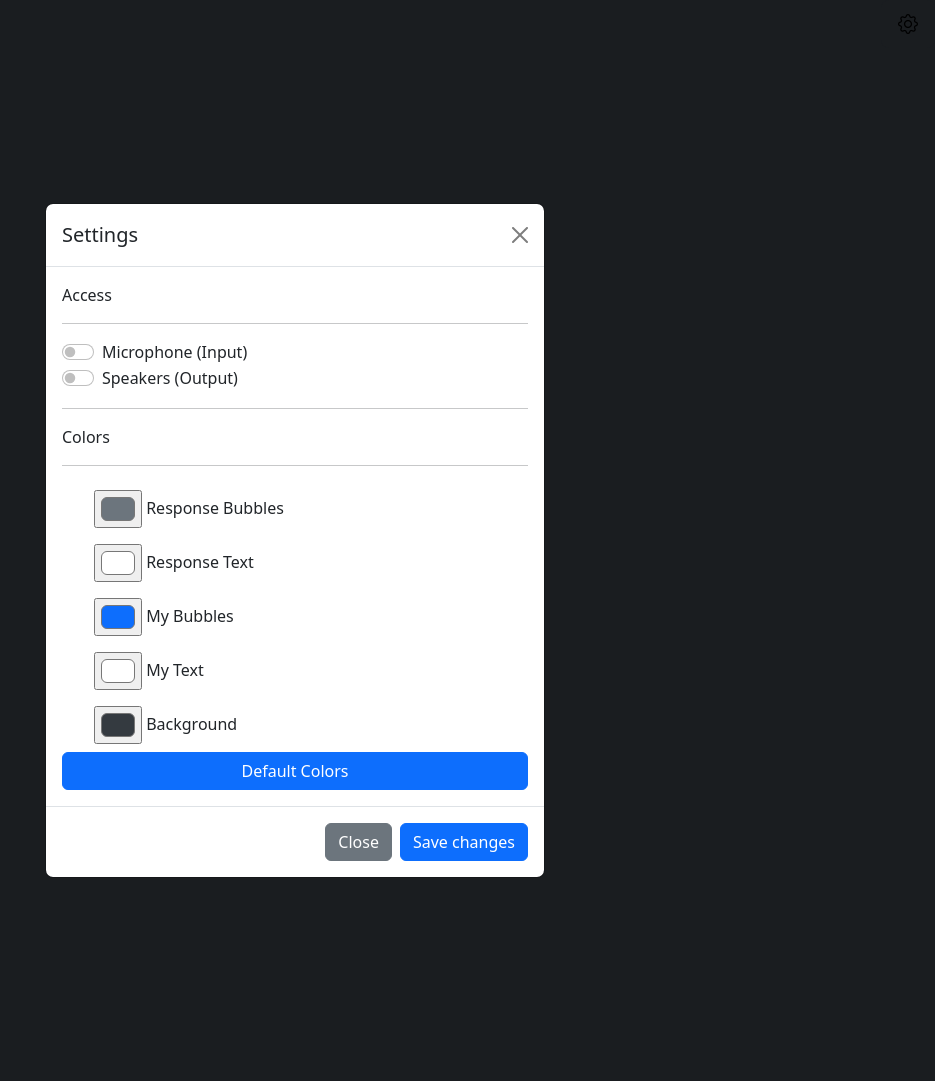
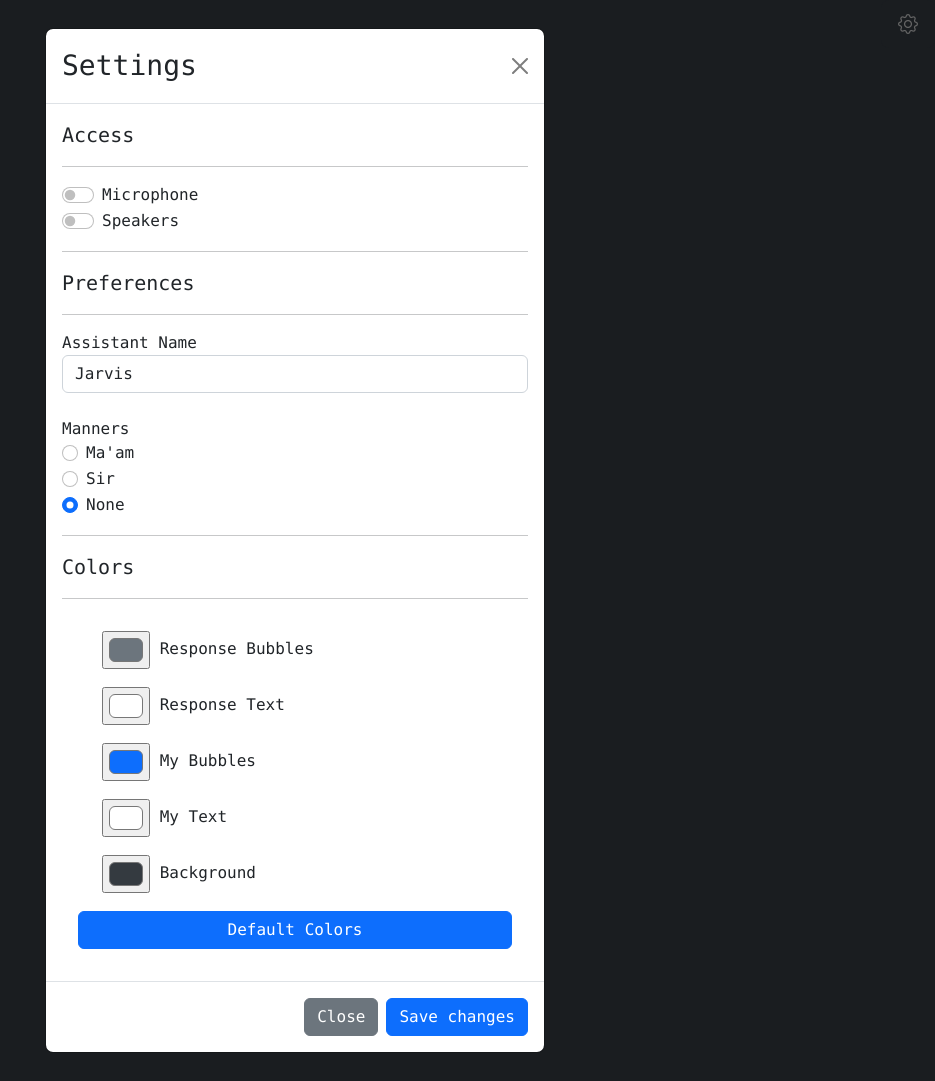
Before and after one commit to averyschreiner/virtual-assistant, a Flask app: page / in a window 1280 px wide. Shown: the whole page, without its empty margins (345-1280 px from the left). Run offline with Flask 2, Linux system fonts and the light colour scheme.

Commit message:
3.5 turbo, preferences, code with copy button, more

````diff
--- a/app.py
+++ b/app.py
@@ -1,6 +1,7 @@
-from flask import Flask, render_template
+from flask import Flask, render_template, request
 from gpt import text_response
 from speech import gen_speech
+import json
 
 app = Flask(__name__)
 
@@ -8,9 +9,11 @@ app = Flask(__name__)
 def home():
     return render_template('index.html')
 
-@app.route('/<arg>', methods = ['POST', 'GET'])
-def run_py(arg):
-    return text_response(arg)
+@app.route('/chat', methods=['POST'])
+def chat():
+    messages_str = request.data.decode('utf-8')
+    messages = json.loads(messages_str)
+    return (text_response(messages))
 
 @app.route('/speak/<text>')
 def speak(text):
--- a/static/my.js
+++ b/static/my.js
@@ -11,6 +11,7 @@ let isInitialPrompt = true
 let hasAttention = false
 let micAllowed = false
 let speakersAllowed = false
+let iconColor = '#c8c8c8'
 let responseBubbleColor = '#6c757d'
 let responseTextColor = '#ffffff'
 let myBubbleColor = '#0d6efd'
@@ -18,21 +19,29 @@ let myTextColor = '#ffffff'
 let bgColor = '#343a40'
 let finalText = ''
 let convo = document.getElementById('convo')
+let settingsModal = document.getElementById('modal')
 let notAllowed = ['Tab','Shift','Control','Alt','CapsLock','Insert','Home','PageUp','PageDown','ArrowUp',
 'ArrowDown','ArrowLeft','ArrowRight','Meta','Escape','F1','F2','F3','F4','F5','F6','F7','F8','F9','F10','F11',
-'F12','Delete','Backspace',' ']
+'F12','Delete','Backspace',' ', '\\']
+let assistantName = 'Jarvis'
+let sysMessage = [{"role": "system", "content": `You are ${assistantName}, a knowledgable AI assistant that answers questions precisely and to the best of your ability.`}]
+let messages = []
+let addressPref = ''
+let codeCellNum = 0
 
 // mic input
 recognition.addEventListener('result', e => {
+    if (settingsModal.style.display === "none") {
         const transcript = Array.from(e.results)
             .map(result => result[0])
             .map(result => result.transcript)
             .join('')
 
-        // only take input after name has been called
-        if (transcript.includes('Hey Joe')) {
+        // only take input after name/nickname has been called
+        if (transcript.includes(assistantName)) {
             hasAttention = true
             if (isInitialPrompt) {
+                createResponseMessage(acknowledge())
                 createInputMessage('')
             }
 
@@ -42,7 +51,8 @@ recognition.addEventListener('result', e => {
             }
 
             // fill the message box with spoken text
-            bubble.textContent = transcript.slice(transcript.lastIndexOf('Hey Joe') + 'Hey Joe'.length + 1)
+            bubble.textContent = transcript.slice(transcript.lastIndexOf(assistantName) + assistantName.length + 1)
+            scrollToBottom()
             finalText = bubble.textContent + ' '
 
             // start a new timer before submission
@@ -55,6 +65,7 @@ recognition.addEventListener('result', e => {
         else if (hasAttention) {
             // fill message with spoken text
             bubble.textContent = finalText + ' ' + transcript + ' '
+            scrollToBottom()
 
             // track final text
             if (e.results[0].isFinal) {
@@ -69,10 +80,12 @@ recognition.addEventListener('result', e => {
                 get_response()
             }, 2000)
         }
+    }
 })
 
 // keyboard input
 document.addEventListener('keydown', function(e) {
+    if (settingsModal.style.display === "none") {
         if (e.key == 'Enter') {
             e.preventDefault()
             lastSpoke = Date.now()
@@ -86,10 +99,12 @@ document.addEventListener('keydown', function(e) {
 
             if (!notAllowed.includes(e.key)) {
                 bubble.textContent += e.key
+                scrollToBottom()
             }
             else if (e.key === ' ') {
                 e.preventDefault()
                 bubble.innerHTML += ' '
+                scrollToBottom()
             }
             else if (e.key === 'Backspace') {
                 bubble.textContent = bubble.textContent.substring(0, bubble.textContent.length-1)
@@ -100,31 +115,42 @@ document.addEventListener('keydown', function(e) {
                 isInitialPrompt = true
             }
         }
+    }
 })
 
-// text response from davinci
+// text response from gpt-3.5-turbo
 function get_response() {
     hasAttention = false
     finalText = ''
-    if (bubble.textContent !== '') {
+    if (bubble.textContent !== '' && !isInitialPrompt) {
         arg = String(bubble.textContent)
-        fetch('/' + arg)
+        pushMessage({'role': 'user', 'content': arg})
+
+        fetch('/chat', {
+            method: 'POST',
+            headers: {'Content-Type': 'application/json'},
+            body: JSON.stringify(sysMessage.concat(messages))
+        })
         .then(response => response.text())
         .then(result => {
-                // speak response
-                if (speakersAllowed) {
-                    get_speech(result)
+            pushMessage({'role': 'assistant', 'content': result})
+            responses = result.split('```')
+
+            for (let i = 0; i < responses.length; i++) {
+                if (i % 2 == 0) {
+                    if (speakersAllowed) {get_speech(responses[i])}
+                    createResponseMessage(responses[i])
                 }
-
-                // add response to screen
-                createResponseMessage(result)
+                else {
+                    createCodeBlock(responses[i])
+                }
+            }
         })
-            .catch(error => {
-                console.error(error)
-            })
+        .catch(error => console.error(error))
     }
     else {
         convo.removeChild(message)
+        createResponseMessage('Going idle.')
         isInitialPrompt = true
     }
 }
@@ -149,7 +175,7 @@ function createInputMessage(text) {
 
     // p element
     bubble = document.createElement('div')
-    bubble.classList.add('card', 'fs-1', 'p-2', 'rounded-4', 'text-wrap', 'myInput')
+    bubble.classList.add('card', 'fs-3', 'p-3', 'rounded-4', 'text-wrap', 'myInput')
     bubble.textContent = text
     bubble.style.maxWidth = '70%'
     bubble.style.backgroundColor = myBubbleColor
@@ -158,7 +184,6 @@ function createInputMessage(text) {
     // attach to dom
     message.appendChild(bubble)
     convo.appendChild(message)
-    scrollToBottom()
     isInitialPrompt = false
 }
 
@@ -169,18 +194,62 @@ function createResponseMessage(text) {
     message.classList.add('d-flex', 'justify-content-start', 'mb-3')
 
     // p element
-    bubble = document.createElement('div')
-    bubble.classList.add('card', 'fs-1', 'p-2', 'rounded-4', 'text-wrap', 'response')
-    bubble.textContent = text
+    bubble = document.createElement('pre')
+    bubble.classList.add('card', 'fs-3', 'p-3', 'rounded-4', 'text-wrap', 'response')
+    bubble.innerText = text.replace("<br>", "")
     bubble.style.maxWidth = '70%'
     bubble.style.backgroundColor = responseBubbleColor
     bubble.style.color = responseTextColor
+    bubble.style.overflowWrap = 'break-word'
 
     // attach to dom
     message.appendChild(bubble)
     convo.appendChild(message)
     scrollToBottom()
     isInitialPrompt = true
+}
+
+function createCodeBlock(text) {
+    // message creation
+    message = document.createElement('div')
+    message.classList.add('d-flex', 'justify-content-start', 'mb-3')
+
+    // p element
+    bubble = document.createElement('div')
+    bubble.classList.add('card', 'fs-3', 'p-3', 'rounded-4', 'text-wrap', 'response')
+    bubble.style.width = '70%'
+    bubble.style.backgroundColor = responseBubbleColor
+    bubble.style.color = responseTextColor
+    bubble.innerHTML = `<pre><code id=codeCell${codeCellNum}> ${text} </code></pre>`
+
+    // copy button
+    copyBtn = document.createElement('button')
+    copyBtn.classList.add('btn', 'btn-secondary', 'btn-block', 'rounded-pill')
+    copyBtn.innerHTML = 'Copy <i class="bi bi-clipboard"></i>'
+    copyBtn.addEventListener('click', (event) => {
+        console.log(event.target.previousElementSibling.textContent)
+        navigator.clipboard.writeText(event.target.previousElementSibling.textContent)
+    })
+
+    // attach to dom
+    bubble.appendChild(copyBtn)
+    message.appendChild(bubble)
+    convo.appendChild(message)
+    scrollToBottom()
+    isInitialPrompt = true
+    codeCellNum += 1
+}
+
+function acknowledge() {
+    let acknowledgements = ['How can I help you, ', 'How may I assist you, ', 'Yes ', 'Hello, how can I help you ', 'What can I  do for you ', 'Yes ']
+    let acknowledgementsNone = ["What's up?", "How can I help you?", "How may I assist you today?", "What can I help you with?", "What can I do for you?"]
+
+    if (addressPref == '') {
+        return acknowledgementsNone[Math.floor(Math.random() * acknowledgementsNone.length)]
+    }
+    else {
+        return acknowledgements[Math.floor(Math.random() * acknowledgements.length)] + addressPref + '?'
+    }
 }
 
 // adjust to bottom (most recent) of convo
@@ -191,36 +260,59 @@ function scrollToBottom() {
 // user changed settings
 function updateSettings() {
     // gather info from modal
+    // access
     micAllowed = document.getElementById('allowMic').checked
     speakersAllowed = document.getElementById('allowSpeakers').checked
+
+    // preferences
+    assistantName = document.getElementById('name').value
+    sysMessage = [{"role": "system", "content": `You are ${assistantName}, a knowledgable AI assistant that answers questions precisely and to the best of your ability.`}]
+
+    if (document.getElementById("ma'am").checked) {
+        addressPref = "ma'am"
+    }
+    else if (document.getElementById("sir").checked) {
+        addressPref = 'sir'
+    }
+    else {
+        addressPref = ''
+    }
+
+    // colors
     responseBubbleColor = document.getElementById('responseBubble').value
     responseTextColor = document.getElementById('responseText').value
     myBubbleColor = document.getElementById('myBubble').value
     myTextColor = document.getElementById('myText').value
     bgColor = document.getElementById('bgColor').value
+    iconColor = document.getElementById('settings-icon').style.color
+    responseBubbles = document.getElementsByClassName('response')
+    myBubbles = document.getElementsByClassName('myInput')
 
-    // gather bubbles
-    let responseBubbles = document.getElementsByClassName('response')
-    let myBubbles = document.getElementsByClassName('myInput')
+    // mic access
+    if (micAllowed) {
+        try {
+            recognition.start()
+        }
+        catch (error) {
+            console.error(error)
+        }
+    }
+    else {
+        recognition.stop()
+    }
 
     // change colors
+    // response messages
     Array.from(responseBubbles).forEach(bubble => {
         bubble.style.backgroundColor = responseBubbleColor
         bubble.style.color = responseTextColor
     })
+    // our messages
     Array.from(myBubbles).forEach(bubble => {
         bubble.style.backgroundColor = myBubbleColor
         bubble.style.color = myTextColor
     })
     document.body.style.backgroundColor = bgColor
-    document.getElementById('settings-btn').style.backgroundColor = bgColor
-
-    if (micAllowed) {
-        recognition.start()
-    }
-    else {
-        recognition.stop()
-    }
 }
 
 function revertDefault() {
@@ -229,6 +321,14 @@ function revertDefault() {
     document.getElementById('myBubble').value = '#0d6efd'
     document.getElementById('myText').value = '#ffffff'
     document.getElementById('bgColor').value = '#343a40'
+}
+
+function pushMessage(message) {
+    messages.push(message)
+    while (messages.length >= 8) {
+        messages.shift()
+        messages.shift()
+    }
 }
 
 // show modal on load for user interacting to play audio
--- a/static/style.css
+++ b/static/style.css
@@ -1,3 +1,6 @@
+* {
+    font-family: 'Consolas';
+}
 ::-webkit-scrollbar {
     width: 10px;
 }
@@ -11,5 +14,5 @@
 ::-webkit-scrollbar-thumb {
     border-radius: 8px;
     height: 40px;
-    background-color: #000000;
+    background-color: #c8c8c8;
 }
--- a/templates/index.html
+++ b/templates/index.html
@@ -13,7 +13,7 @@
 <body style="background-color: #343a40;">
     <!-- settings button -->
     <button id="settings-btn" type="button" style='background-color: #343a40;' class="btn btn-lg position-fixed top-0 end-0" data-bs-toggle="modal" data-bs-target="#modal">
-        <i class="bi bi-gear" style="color: black"></i>
+        <i class="bi bi-gear" id="settings-icon" style="color: #c8c8c8"></i>
     </button>
 
     <!-- main container -->
@@ -30,44 +30,71 @@
         <div class="modal-dialog modal-dialog-centered modal-dialog-scrollable">
         <div class="modal-content">
             <div class="modal-header">
-            <h1 class="modal-title fs-5" id="modalLabel">Settings</h1>
+            <h1 class="modal-title fs-3" id="modalLabel">Settings</h1>
             <button type="button" class="btn-close" data-bs-dismiss="modal" aria-label="Close"></button>
             </div>
             <div class="modal-body d-flex flex-column">
-                Access
+                <div class="fs-5">Access</div>
                 <hr>
                 <div class="form-check form-switch">
                     <input class="form-check-input" type="checkbox" role="switch" id="allowMic">
-                    <label class="form-check-label" for="flexSwitchCheckDefault">Microphone (Input)</label>
+                    <label class="form-check-label" for="flexSwitchCheckDefault">Microphone</label>
                 </div>
                 <div class="form-check form-switch">
                     <input class="form-check-input" type="checkbox" role="switch" id="allowSpeakers">
-                    <label class="form-check-label" for="flexSwitchCheckDefault">Speakers (Output)</label>
+                    <label class="form-check-label" for="flexSwitchCheckDefault">Speakers</label>
                 </div>
                 <hr>
-                Colors
+                <div class="fs-5">Preferences</div>
                 <hr>
-                <div class="form-check form-check-inline m-2">
+                <div class="form-group" id="names">
+                    <label for="name1">Assistant Name</label>
+                    <input type="text" class="form-control" id="name" name="name" value="Jarvis">
+                </div>
+                <br>
+                <label>Manners</label>
+                <div class="form-check">
+                    <input class="form-check-input" type="radio" name="flexRadioDefault" id="ma'am">
+                    <label class="form-check-label" for="flexRadioDefault1">
+                        Ma'am
+                    </label>
+                  </div>
+                  <div class="form-check">
+                    <input class="form-check-input" type="radio" name="flexRadioDefault" id="sir">
+                    <label class="form-check-label" for="flexRadioDefault2">
+                        Sir
+                    </label>
+                  </div>
+                  <div class="form-check">
+                    <input class="form-check-input" type="radio" name="flexRadioDefault" id="noPref" checked>
+                    <label class="form-check-label" for="flexRadioDefault2">
+                        None
+                    </label>
+                  </div>
+                <hr>
+                <div class="fs-5">Colors</div>
+                <hr>
+                <div class="form-check form-check-inline m-3">
                     <input class="form-control-color" type="color" id="responseBubble" value="#6c757d" title="Choose a color">
                     <label class="form-label align-bottom">Response Bubbles</label>
                 </div>
-                <div class="form-check form-check-inline m-2">
+                <div class="form-check form-check-inline m-3">
                     <input class="form-control-color" type="color" id="responseText" value="#ffffff" title="Choose a color">
                     <label class="form-label align-bottom">Response Text</label>
                 </div>
-                <div class="form-check form-check-inline m-2">
+                <div class="form-check form-check-inline m-3">
                     <input class="form-control-color" type="color" id="myBubble" value="#0d6efd" title="Choose a color">
                     <label class="form-label align-bottom">My Bubbles</label>
                 </div>
-                <div class="form-check form-check-inline m-2">
+                <div class="form-check form-check-inline m-3">
                     <input class="form-control-color" type="color" id="myText" value="#ffffff" title="Choose a color">
                     <label class="form-label align-bottom">My Text</label>
                 </div>
-                <div class="form-check form-check-inline m-2">
+                <div class="form-check form-check-inline m-3">
                     <input class="form-control-color" type="color" id="bgColor" value="#343a40" title="Choose a color">
                     <label class="form-label align-bottom">Background</label>
                 </div>
-                <button type="button" class="btn btn-primary" onclick="revertDefault()">Default Colors</button>
+                <button type="button" class="btn btn-primary m-3" onclick="revertDefault()">Default Colors</button>
             </div>
             <div class="modal-footer">
             <button type="button" class="btn btn-secondary" data-bs-dismiss="modal">Close</button>
````
Also changed, not shown: gpt.py (+6 -8 lines). Lines whose indentation alone changed are shown as unchanged.
